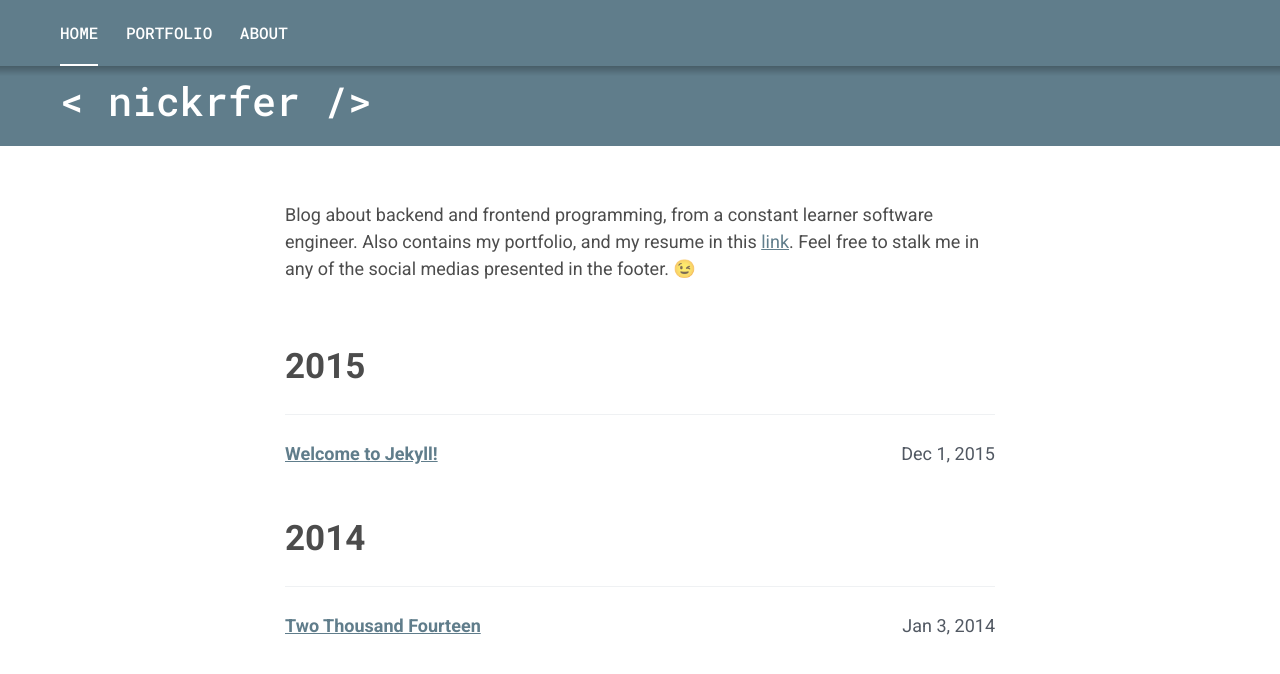
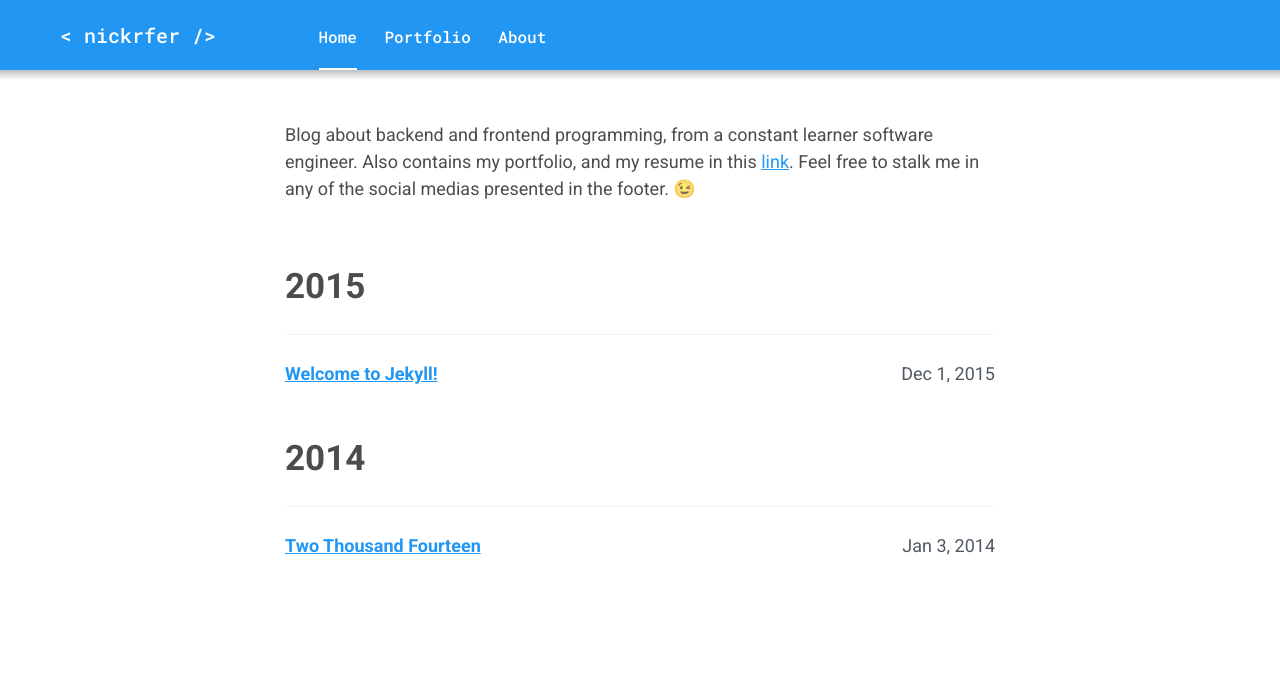
Before and after one commit to nickrfer/nickrfer.github.io, a Jekyll site: the page built from index.html, in a window 1280 px wide and 964 px high. Shown: the top 674 px of the window. Built offline with Jekyll 4.4.1, drawn with Linux system fonts in a browser that asks for light colours; a style sheet for code colours, icons or effects is not loaded.

Commit message:
updating the site layout

```diff
--- a/_config.yml
+++ b/_config.yml
@@ -33,7 +33,7 @@ freecodecampUsername: nickrfer
 markdown: kramdown
 
 #theme: purple # green, blue, orange, purple, grey
-theme: grey
+theme: blue
 fixedNav: 'true' # true or false
 
 permalink: /:year/:month/:title
--- a/_includes/footer.html
+++ b/_includes/footer.html
@@ -1,6 +1,6 @@
 <footer class="c-footer">
   <div class="u-container c-footer__container">
-    <p class="vcenter">
+    <p>
         <div class="c-social__icons">
           {% if site.githubUsername %}
             <a class="grey-text text-lighten-4 right"  href="https://github.com/{{ site.githubUsername }}" target='_blank'>
--- a/_includes/navigation.html
+++ b/_includes/navigation.html
@@ -1,5 +1,10 @@
 <nav class="c-navigation {% if site.fixedNav == 'true' %}is-fixed{% endif %}">
+
   <div class="c-navigation__container u-container">
+
+    <span class="c-navigation__logo">
+      < {{ site.title }} />
+    </span>
     <a class="c-navigation__item {% if page.url == '/' %}is-active{% endif %}" href="{{ "/" | prepend: site.baseurl }}">Home</a>
     <a class="c-navigation__item {% if page.url == '/portfolio/' %}is-active{% endif %}" href="{{ "/portfolio/" | prepend: site.baseurl }}">Portfolio</a>
     <a class="c-navigation__item {% if page.url == '/about/' %}is-active{% endif %}" href="{{ "/about/" | prepend: site.baseurl }}">About</a>
--- a/_layouts/page.html
+++ b/_layouts/page.html
@@ -2,13 +2,6 @@
 layout: default
 ---
 <article class="c-article">
-  {% if page.title %}
-    <header class="c-header c-article__header">
-      <div class="u-container">
-        <h1 class="c-header__title">{{ page.title }}</h1>
-      </div>
-    </header>
-  {% else %}
   <div class="row">
     <div class="col s12" style="text-align: center;">&nbsp;</div>
     <div class="col s12" style="text-align: center;">&nbsp;</div>
@@ -17,7 +10,6 @@ layout: default
     <div class="col s12" style="text-align: center;">&nbsp;</div>
     <div class="col s12" style="text-align: center;">&nbsp;</div>
   </div>
-  {% endif %}
 
   <div class="c-article__main">
     {{ content }}
--- a/_sass/components/_footer.scss
+++ b/_sass/components/_footer.scss
@@ -20,6 +20,7 @@
 }
 
 .c-footer__container {
+  margin-left: 4%;
   display: -webkit-box;
   display: -webkit-flex;
   display: -ms-flexbox;
--- a/_sass/components/_navigation.scss
+++ b/_sass/components/_navigation.scss
@@ -35,7 +35,6 @@
   @include ff--mono(500);
   @include fs--meta;
   color: $c__white;
-  text-transform: uppercase;
 
   &:not(:last-of-type) {
     margin-right: 2.5rem;
@@ -57,3 +56,9 @@
     background: $c__white;
   }
 }
+
+.c-navigation__logo {
+  @extend .c-navigation__item;
+  font-size: 2.0em;
+  margin-right: 5.0em;
+}
```
